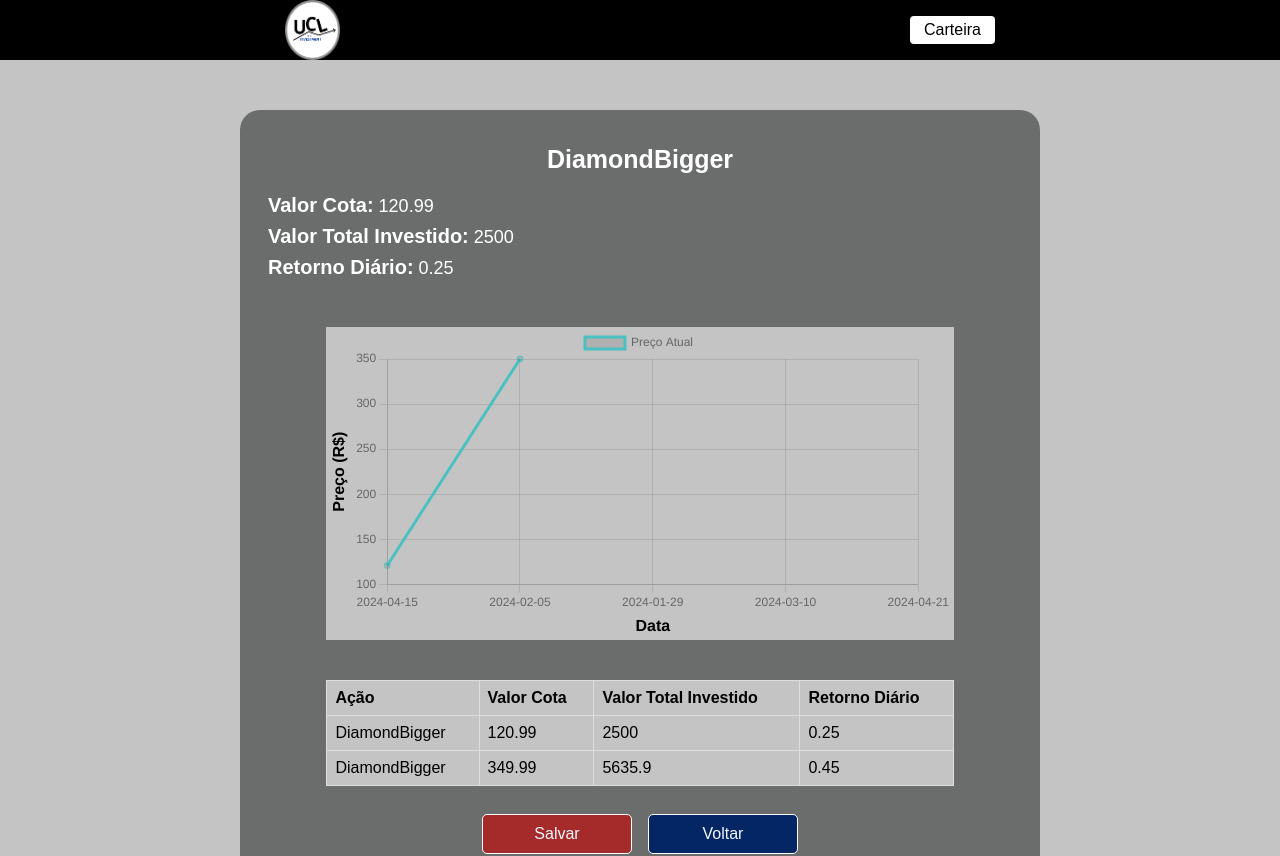
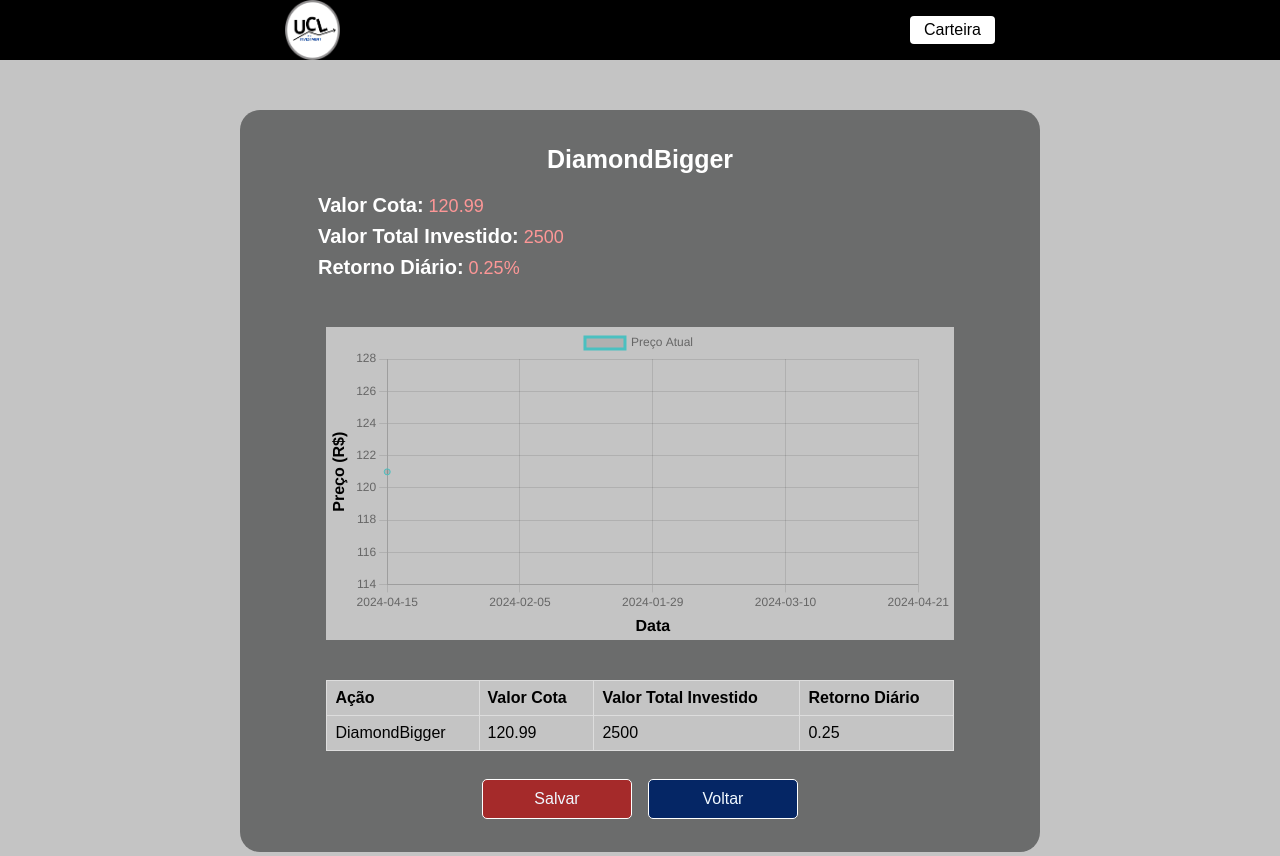
Before and after one commit to Nathaliavicb/PI5-front, a React (Create React App) app: page /acao/0/0 in a window 1280 px wide. Shown: the top 856 px of the page. Built offline with nearby package versions, Linux system fonts and the light colour scheme.

Commit message:
fix: ajustes

```diff
--- a/src/dados/acoes.json
+++ b/src/dados/acoes.json
@@ -53,7 +53,7 @@
       "valorCarteira": 7500,
       "acoes": [
         {
-          "acao": "DiamondBigger",
+          "acao": "Bianco",
           "valorCota": 349.99,
           "valorTotalInvestido": 5635.90,
           "retornoDiario": 0.45
--- a/src/pages/Acoes/acoes.css
+++ b/src/pages/Acoes/acoes.css
@@ -28,6 +28,11 @@
 
 .container-info-acoes {
     background-color: rgb(107, 108, 108);
+}
+
+.container-info-add{
+    background-color: rgb(107, 108, 108);
+    margin-left: 50px;
 }
 
 .table-container {
@@ -73,6 +78,11 @@
     font-size: 20px;
     background-color: rgb(107, 108, 108);
     color: #fff;
+}
+
+.valorAcao {
+    color: #fd9797;
+    background-color: rgb(107, 108, 108);
 }
 
 .areaBtnAcoes {
--- a/src/pages/Acoes/index.js
+++ b/src/pages/Acoes/index.js
@@ -124,9 +124,11 @@ function Acoes() {
                             <>
                                 <div className='container-info-acoes'>
                                     <h3>{selectedAcao.acao}</h3>
-                                    <p><strong>Valor Cota:</strong> {selectedAcao.valorCota}</p>
-                                    <p><strong>Valor Total Investido:</strong> {selectedAcao.valorTotalInvestido}</p>
-                                    <p><strong>Retorno Diário:</strong> {selectedAcao.retornoDiario}</p>
+                                    <div className='container-info-add'>
+                                        <p><strong>Valor Cota:</strong> <span className="valorAcao">{selectedAcao.valorCota}</span></p>
+                                        <p><strong>Valor Total Investido:</strong> <span className="valorAcao">{selectedAcao.valorTotalInvestido}</span></p>
+                                        <p><strong>Retorno Diário:</strong> <span className="valorAcao">{selectedAcao.retornoDiario}%</span></p>
+                                    </div>
                                 </div>
                             </>
                         )}
--- a/src/pages/Favoritos/index.js
+++ b/src/pages/Favoritos/index.js
@@ -30,7 +30,7 @@ function Favoritos(){
                     <li key={index}>
                         <span>{acao.acao}</span>
                         <div>
-                            <Link to={`/acao/${index}`}>Detalhes</Link>
+                            <Link to={`/acao/${index}/0`}>Detalhes</Link>
                             <button onClick={() => excluirAcao(index)} className="buttonExcluir">Excluir</button>
                         </div>
                     </li>
--- a/src/pages/Home/home.css
+++ b/src/pages/Home/home.css
@@ -123,6 +123,10 @@
     margin-top: 35px;
 }
 
+.valorHome {
+    color: #ff3434;;
+}
+
 @media screen and (max-width: 768px) {
     .intro {
         flex-direction: column;
@@ -162,4 +166,8 @@
     .linha-acoes {
         width: calc(50% - 20px);
     }
+
+    .botao-acompanhar {
+        padding: 6px 12px;
+    }
 }
--- a/src/pages/Home/index.js
+++ b/src/pages/Home/index.js
@@ -46,9 +46,9 @@ function Home() {
                             {historico.acoes.map((acao, acaoIndex) => (
                                 <div className="acao-item" key={acaoIndex}>
                                     <h3>{acao.acao}</h3>
-                                    <p>Valor da Cota: {acao.valorCota}</p>
-                                    <p>Valor Total Investido: {acao.valorTotalInvestido}</p>
-                                    <p>Retorno Diário: {acao.retornoDiario}%</p>
+                                    <p><strong>Valor da Cota:</strong> <span className="valorHome">{acao.valorCota}</span></p>
+                                    <p><strong>Valor Total Investido:</strong> <span className="valorHome">{acao.valorTotalInvestido}</span></p>
+                                    <p><strong>Retorno Diário:</strong> <span className="valorHome">{acao.retornoDiario}%</span></p>
                                     <Link to={`/acao/${index}/${acaoIndex}`} className="botao-acompanhar">Acompanhar</Link>
                                 </div>
                             ))}
```
